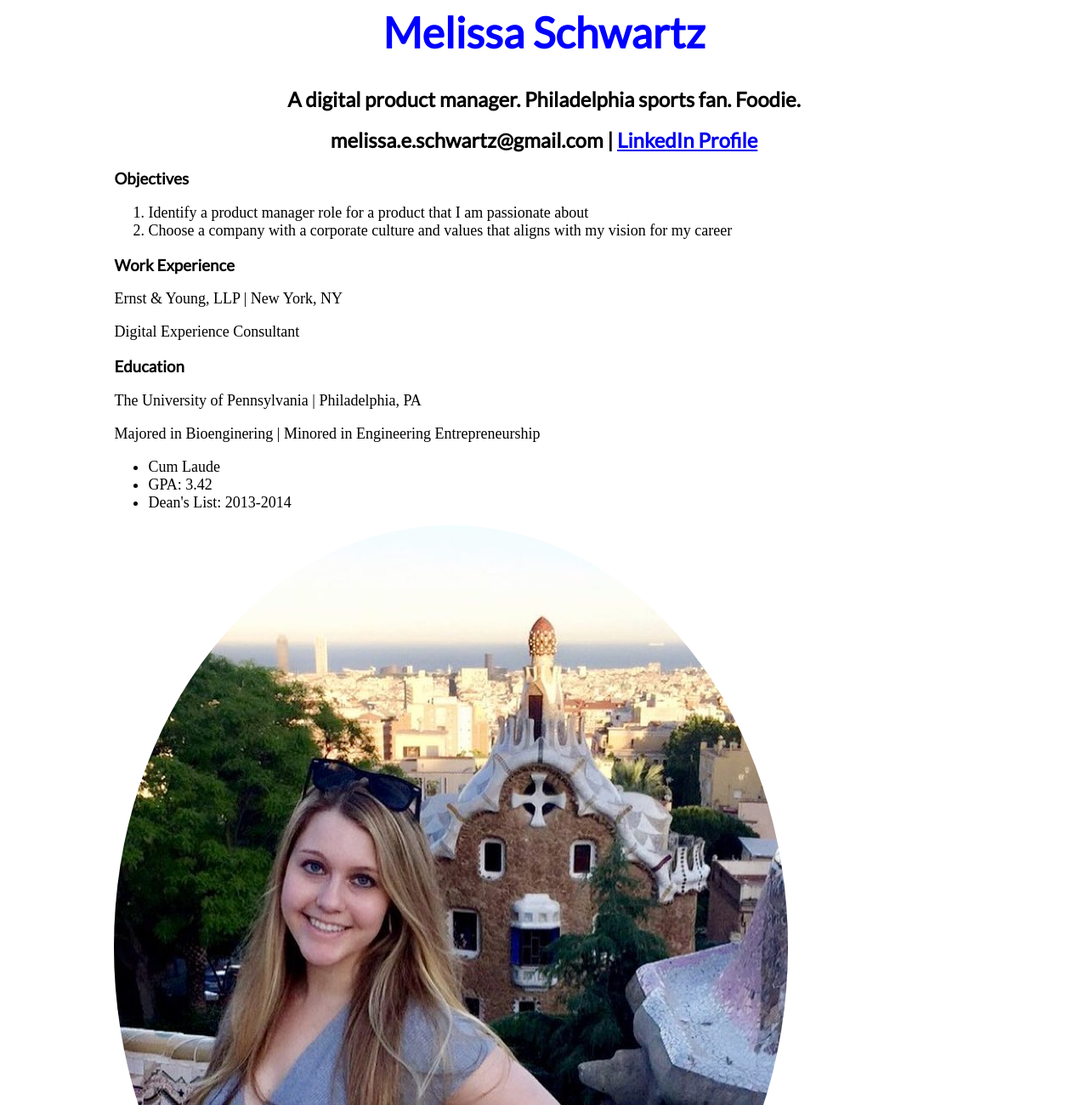
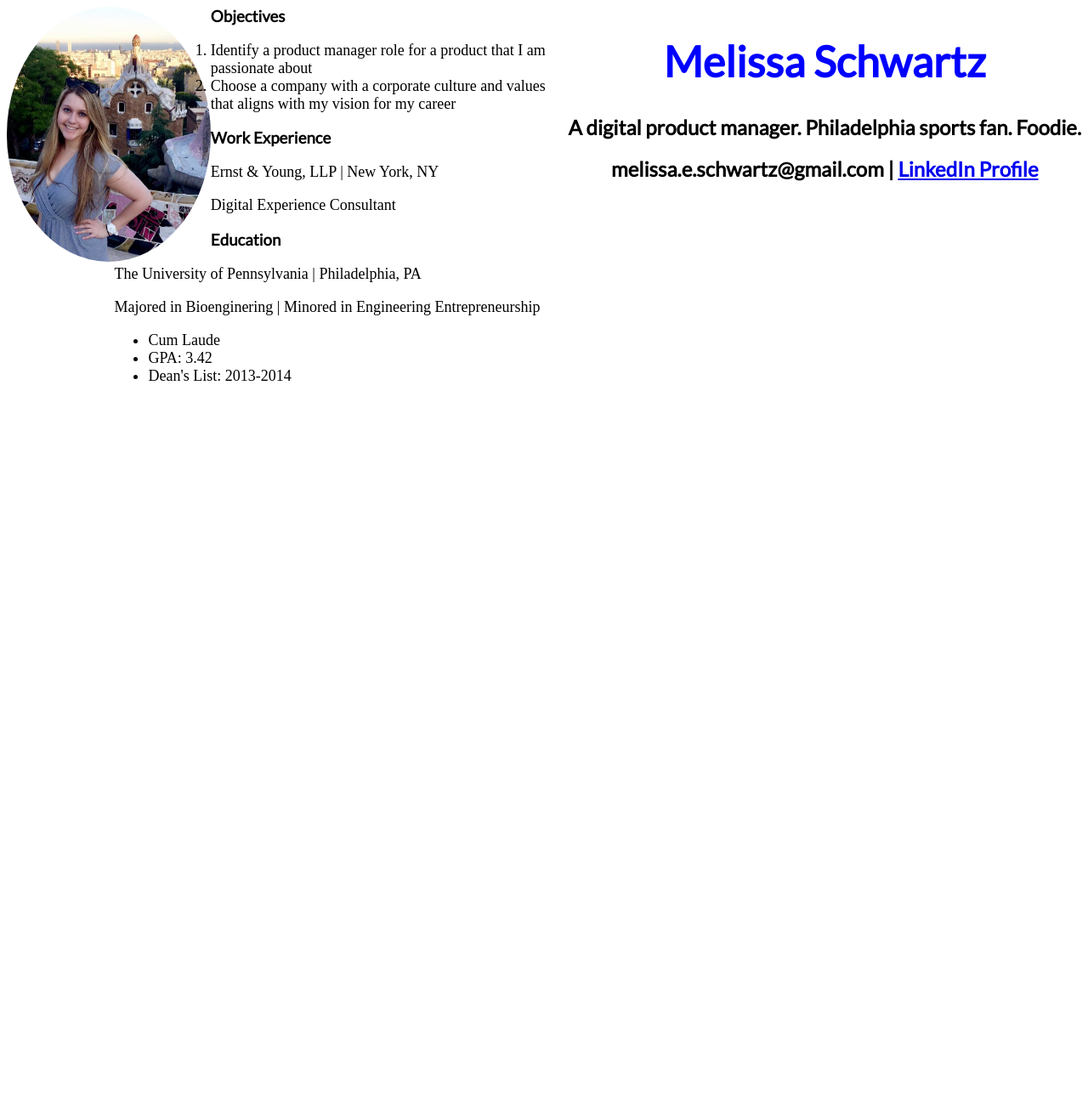
Before and after one commit to melissa-e-schwartz/melissa-e-schwartz.github.io, a plain HTML site: page my-resume/index.html in a window 1280 px wide. Shown: the top 1300 px of the page at 85% size. After the commit the page ends 800 px from the top, so only its background shows below. Drawn offline with Linux system fonts and the light colour scheme; a web font is replaced by a local one.

Commit message:
float right and left

```diff
--- a/my-resume/index.html
+++ b/my-resume/index.html
@@ -16,7 +16,9 @@
         <h2>
             melissa.e.schwartz@gmail.com |  <a href="https://www.linkedin.com/in/melissa-schwartz-523b0756" target="_blank"> LinkedIn Profile </a> </h2>
    </div> <!--#header-->
-
+   <div id="selfie">
+        <img src="Selfie.jpg"/>
+   </div>
    <div class="main-content">
        <h3>
            Objectives
@@ -47,7 +49,7 @@
             <li>Dean's List: 2013-2014</li>
         </ul>
 
-        <img class="img-circle" src="Selfie.jpg"/>
+
 
      </div> <!--.main-content-->
 
--- a/my-resume/style.css
+++ b/my-resume/style.css
@@ -2,7 +2,19 @@
 
 #header{
     /* do this stuff to the id of header */
+    float: right;
+    width: 80%%;
     text-align: center;
+}
+
+#selfie {
+    float: left;
+    width: 20%%;
+}
+
+#selfie img{
+    border-radius: 50%;
+    height: 300px;
 }
 
 h1, h2, h3 {
@@ -23,7 +35,3 @@ h1{
     width: 80%;
     margin: 0 auto;
 }
-
-.img-circle {
-    border-radius: 50%;
-}
```
